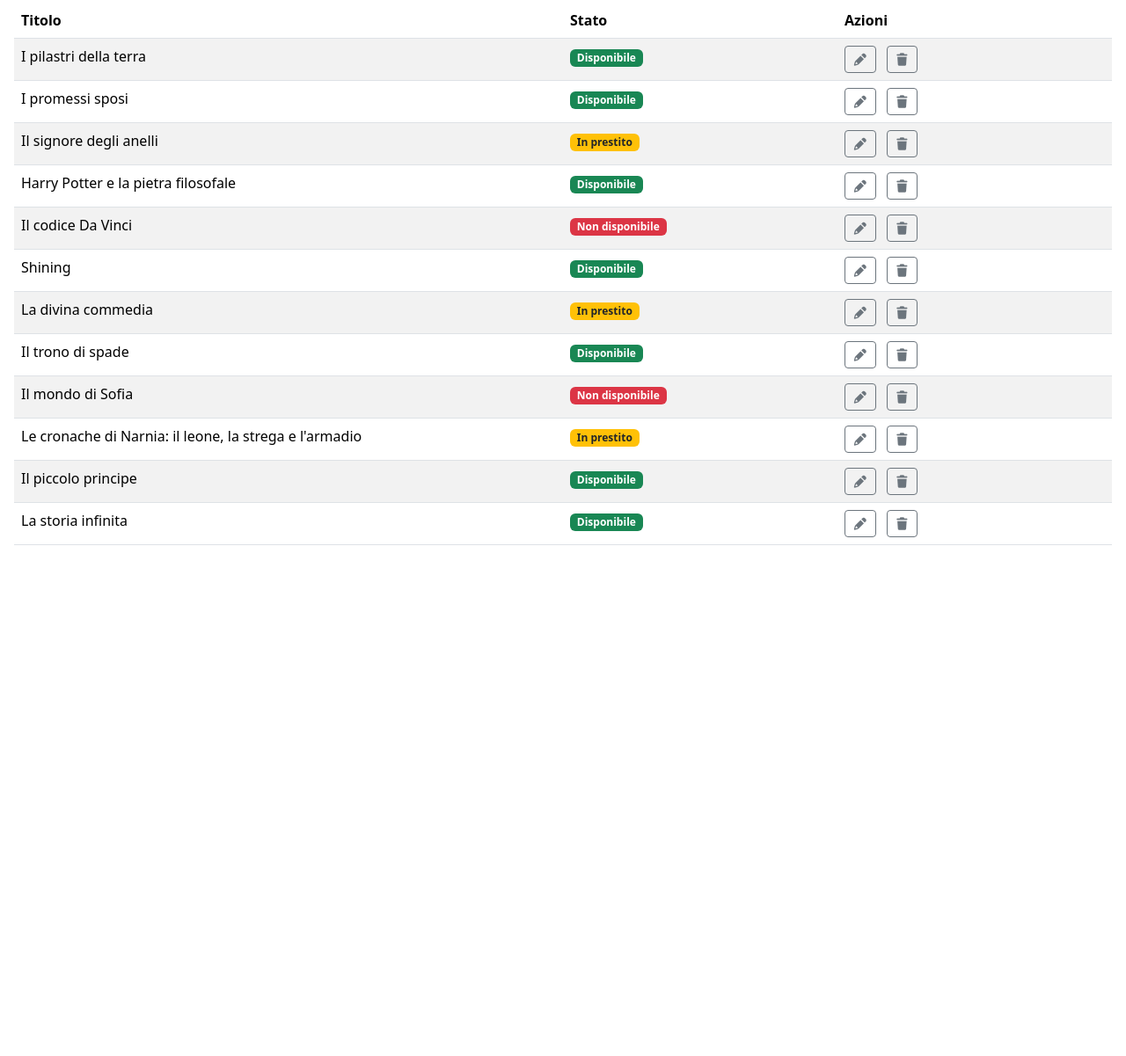
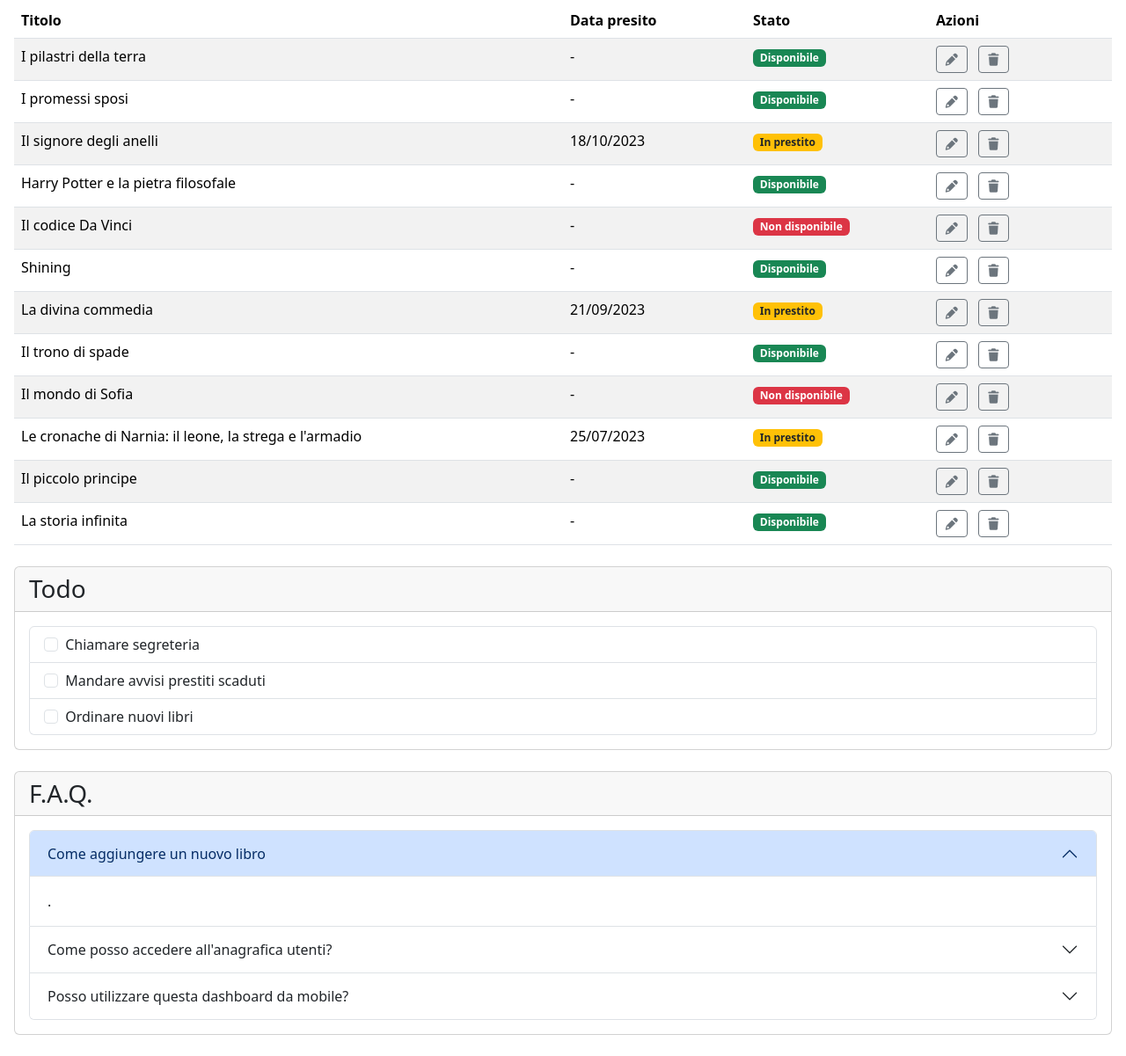
Before and after one commit to SerenaMichetti/html-css-bootstrap-dashboard, a plain HTML site: page index.html in a window 1280 px wide. Shown: the part 181-1382 px from the top of the page at 88% size. Before the commit the page ends 825 px from the top, so only its background shows below. Drawn offline with nearby package versions, Linux system fonts and the light colour scheme.

Commit message:
creata pagina in mobile e tabella con tablet responsive

```diff
--- a/index.html
+++ b/index.html
@@ -78,8 +78,9 @@
                 <thead>
                     <tr>
                         <th scope="col" class="col-6">Titolo</th>
-                        <th scope="col" class="col-3">Stato</th>
-                        <th scope="col" class="col-3">Azioni</th>
+                        <th scope="col" class="d-none d-sm-table-cell col-md-2">Data presito</th>
+                        <th scope="col" class="col-3 col-md-2">Stato</th>
+                        <th scope="col" class="col-3 col-md-2">Azioni</th>
                     </tr>
                 </thead>
                 <!-- corpo tabella -->
@@ -87,6 +88,7 @@
                     <!-- Riga 1 -->
                     <tr>
                         <td>I pilastri della terra</td>
+                        <td class="d-none d-sm-table-cell">-</td>
                         <td>
                             <span class="badge bg-success">Disponibile</span>
                         </td>
@@ -103,6 +105,7 @@
                     <!-- Riga 2 -->
                     <tr>
                         <td>I promessi sposi</td>
+                        <td class="d-none d-sm-table-cell">-</td>
                         <td>
                             <span class="badge bg-success">Disponibile</span>
                         </td>
@@ -118,6 +121,7 @@
                     <!-- Riga 3 -->
                     <tr>
                         <td>Il signore degli anelli</td>
+                        <td class="d-none d-sm-table-cell">18/10/2023</td>
                         <td>
                             <span class="badge bg-warning text-dark">In prestito</span>
                         </td>
@@ -133,6 +137,7 @@
                     <!-- Riga 4-->
                     <tr>
                         <td>Harry Potter e la pietra filosofale</td>
+                        <td class="d-none d-sm-table-cell">-</td>
                         <td>
                             <span class="badge bg-success">Disponibile</span>
                         </td>
@@ -148,6 +153,7 @@
                     <!-- Riga 5-->
                     <tr>
                         <td>Il codice Da Vinci</td>
+                        <td class="d-none d-sm-table-cell">-</td>
                         <td>
                             <span class="badge bg-danger">Non disponibile</span>
                         </td>
@@ -163,6 +169,7 @@
                     <!-- Riga 6 -->
                     <tr>
                         <td>Shining</td>
+                        <td class="d-none d-sm-table-cell">-</td>
                         <td>
                             <span class="badge bg-success">Disponibile</span>
                         </td>
@@ -178,6 +185,7 @@
                     <!-- Riga 7 -->
                     <tr>
                         <td>La divina commedia</td>
+                        <td class="d-none d-sm-table-cell">21/09/2023</td>
                         <td>
                             <span class="badge bg-warning text-dark">In prestito</span>
                         </td>
@@ -193,6 +201,7 @@
                     <!-- Riga 7 -->
                     <tr>
                         <td>Il trono di spade</td>
+                        <td class="d-none d-sm-table-cell">-</td>
                         <td>
                             <span class="badge bg-success">Disponibile</span>
                         </td>
@@ -208,6 +217,7 @@
                     <!-- Riga 8 -->
                     <tr>
                         <td>Il mondo di Sofia</td>
+                        <td class="d-none d-sm-table-cell">-</td>
                         <td>
                             <span class="badge bg-danger">Non disponibile</span>
                         </td>
@@ -223,6 +233,7 @@
                     <!-- Riga 9 -->
                     <tr>
                         <td>Le cronache di Narnia: il leone, la strega e l'armadio</td>
+                        <td class="d-none d-sm-table-cell">25/07/2023</td>
                         <td>
                             <span class="badge bg-warning text-dark">In prestito</span>
                         </td>
@@ -238,6 +249,7 @@
                     <!-- Riga 10 -->
                     <tr>
                         <td>Il piccolo principe</td>
+                        <td class="d-none d-sm-table-cell">-</td>
                         <td>
                             <span class="badge bg-success">Disponibile</span>
                         </td>
@@ -253,6 +265,7 @@
                     <!-- Riga 11 -->
                     <tr>
                         <td>La storia infinita</td>
+                        <td class="d-none d-sm-table-cell">-</td>
                         <td>
                             <span class="badge bg-success">Disponibile</span>
                         </td>
@@ -267,8 +280,81 @@
                     </tr>
                 </tbody>
             </table>
-            </table>
-
+            <!--Card con checkbox 1-->
+            <div class="card my-4">
+                <h3 class="card-header">Todo</h3>
+                <div class="card-body">
+                    <ul class="list-group">
+                        <li class="list-group-item">
+                            <input class="form-check-input me-1" type="checkbox" value="" id="firstCheckboxStretched">
+                            <label class="form-check-label stretched-link" for="firstCheckboxStretched">Chiamare
+                                segreteria
+                            </label>
+                        </li>
+                        <li class="list-group-item">
+                            <input class="form-check-input me-1" type="checkbox" value="" id="secondCheckboxStretched">
+                            <label class="form-check-label stretched-link" for="secondCheckboxStretched">Mandare avvisi
+                                prestiti scaduti</label>
+                        </li>
+                        <li class="list-group-item">
+                            <input class="form-check-input me-1" type="checkbox" value="" id="thirdCheckboxStretched">
+                            <label class="form-check-label stretched-link" for="thirdCheckboxStretched">Ordinare nuovi
+                                libri
+                            </label>
+                        </li>
+                    </ul>
+                </div>
+            </div>
+            <!--Card con checkbox 2-->
+            <div class="card my-4">
+                <h3 class="card-header">F.A.Q.</h3>
+                <div class="card-body">
+                    <div class="accordion" id="accordionExample">
+                        <div class="accordion-item">
+                            <h2 class="accordion-header">
+                                <button class="accordion-button" type="button" data-bs-toggle="collapse"
+                                    data-bs-target="#collapseOne" aria-expanded="true" aria-controls="collapseOne">
+                                    Come aggiungere un nuovo libro
+                                </button>
+                            </h2>
+                            <div id="collapseOne" class="accordion-collapse collapse show"
+                                data-bs-parent="#accordionExample">
+                                <div class="accordion-body">
+                                    .
+                                </div>
+                            </div>
+                        </div>
+                        <div class="accordion-item">
+                            <h2 class="accordion-header">
+                                <button class="accordion-button collapsed" type="button" data-bs-toggle="collapse"
+                                    data-bs-target="#collapseTwo" aria-expanded="false" aria-controls="collapseTwo">
+                                    Come posso accedere all'anagrafica utenti?
+                                </button>
+                            </h2>
+                            <div id="collapseTwo" class="accordion-collapse collapse"
+                                data-bs-parent="#accordionExample">
+                                <div class="accordion-body">
+                                    .
+                                </div>
+                            </div>
+                        </div>
+                        <div class="accordion-item">
+                            <h2 class="accordion-header">
+                                <button class="accordion-button collapsed" type="button" data-bs-toggle="collapse"
+                                    data-bs-target="#collapseThree" aria-expanded="false" aria-controls="collapseThree">
+                                    Posso utilizzare questa dashboard da mobile?
+                                </button>
+                            </h2>
+                            <div id="collapseThree" class="accordion-collapse collapse"
+                                data-bs-parent="#accordionExample">
+                                <div class="accordion-body">
+                                    .
+                                </div>
+                            </div>
+                        </div>
+                    </div>
+                </div>
+            </div>
     </main>
 
 
```
